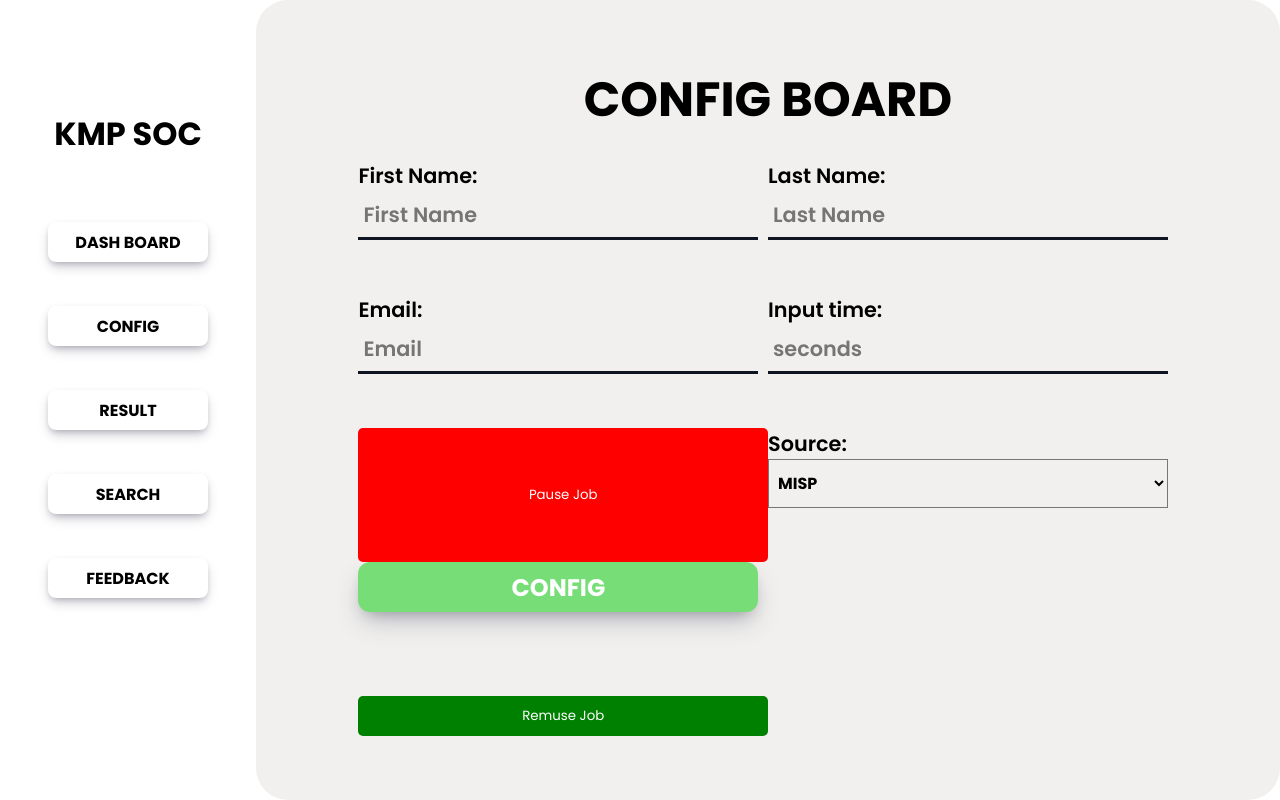
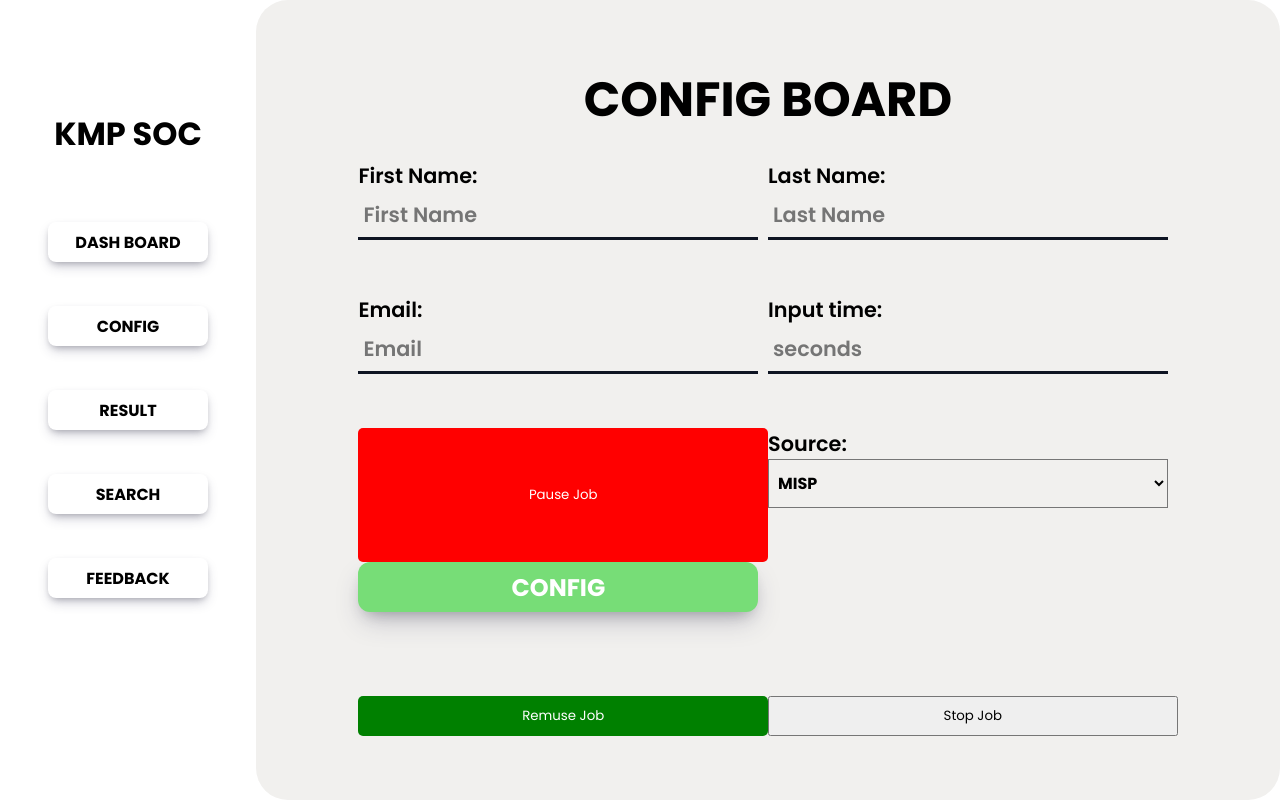
Before and after one commit to 444fck/public, a Django app: a page that uses function/templates/function/base.html in a window 1280 px wide. Run offline with Django 4.2, Linux system fonts and the light colour scheme; some libraries are stand-ins or nearby versions.

Commit message:
update button

```diff
--- a/function/templates/function/base.html
+++ b/function/templates/function/base.html
@@ -113,6 +113,9 @@
         }
     });
     </script>
+
+    {% block js %}
+    {% endblock js %}
 </body>
 
 </html>
--- a/function/templates/function/config.html
+++ b/function/templates/function/config.html
@@ -43,7 +43,30 @@
             </select>
         </section>
         <button class="form__button" type="submit">Config</button>
-        <button class="btn-pause" onclick="location.href={% url 'function:pause_job' %}">Pause Job</button>
-        <button class="btn-remuse" onclick="location.href={% url 'function:remuse_job' %}">Remuse Job</button>
+        <button class="btn-pause" onclick="pauseJob()">Pause Job</button>
+        <button class="btn-remuse" onclick="remuseJob()">Remuse Job</button>
+        <button class="btn-stop" onclick="stopJob()">Stop Job</button>
 </main>
 {% endblock content %}
+
+{% block js %}
+    <script>
+        function pauseJob() {
+            alert("Job paused!")
+
+            window.location.href = "{% url 'function:pause_job'%}"
+        }
+
+        function remuseJob() {
+            alert("Job remused!")
+
+            window.location.href = "{% url 'function:remuse_job' %}"
+        }
+
+        function stopJob() {
+            alert("Job stopped!")
+
+            window.location.href = "{% url 'function:stop_job' %}"
+        }
+    </script>
+{% endblock js %}
--- a/function/urls.py
+++ b/function/urls.py
@@ -8,6 +8,7 @@ urlpatterns = [
     path('config/',views.config, name='config'),
     path('pause_job/', views.pause_job, name='pause_job'),
     path('resume_job/', views.remuse_job, name='remuse_job'),
+    path('stop/', views.stop_all_job, name='stop_job'),
     path('feedback/', views.feedback, name='feedback'),
 
 ]
--- a/function/views.py
+++ b/function/views.py
@@ -72,6 +72,13 @@ class JobScheduler:
     def resume(cls):
         cls.paused = False
 
+    @classmethod
+    def stop_all_job(cls):
+        for url, job in cls.jobs.items():
+            job.remove()
+        cls.jobs = {}
+        cls.links = {}
+
     @staticmethod
     def job_function(url):
         if url == 'http://www.zone-h.org/rss/specialdefacements':
@@ -135,6 +142,10 @@ def remuse_job(request):
     JobScheduler.resume()
     return HttpResponse('Job remused')
 
+def stop_all_job(request):
+    JobScheduler.stop_all_job()
+    return HttpResponse('Job Stopped')
+
 def config(request):
     global default
     config = default
@@ -149,6 +160,7 @@ def config(request):
         timesql = "UPDATE `setting` SET time=" + str(config) + " WHERE name='admin';"
         cursor.execute(timesql)
         mydb.commit()
+        JobScheduler.stop_all_job() #Stop all job to start
         if selected_source == 'misp':
             print('this is misp')
             JobScheduler.remove_job('http://www.zone-h.org/rss/specialdefacements')
@@ -156,7 +168,8 @@ def config(request):
         elif selected_source == 'zoneh':
             print('this is zoneh')
             JobScheduler.remove_job('https://www.example.com/misp')
-            JobScheduler.add_job('http://www.zone-h.org/rss/specialdefacements', test)
+            # JobScheduler.add_job('http://www.zone-h.org/rss/specialdefacements', test)
+            scheduler_start_zoneh()
         new_config = Configuration(firstname=firstname, lastname=lastname, email=email, config=default, source=selected_source)
         new_config.save()
         print(new_config.firstname, new_config.lastname, new_config.email, new_config.config, new_config.source)
```
